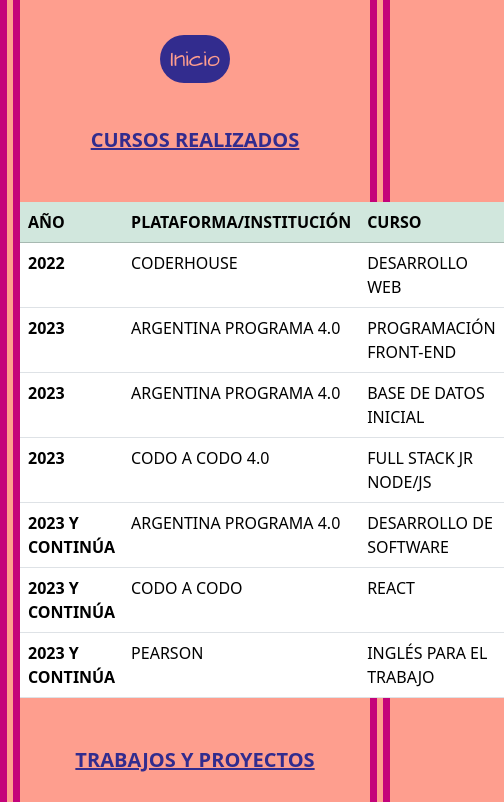
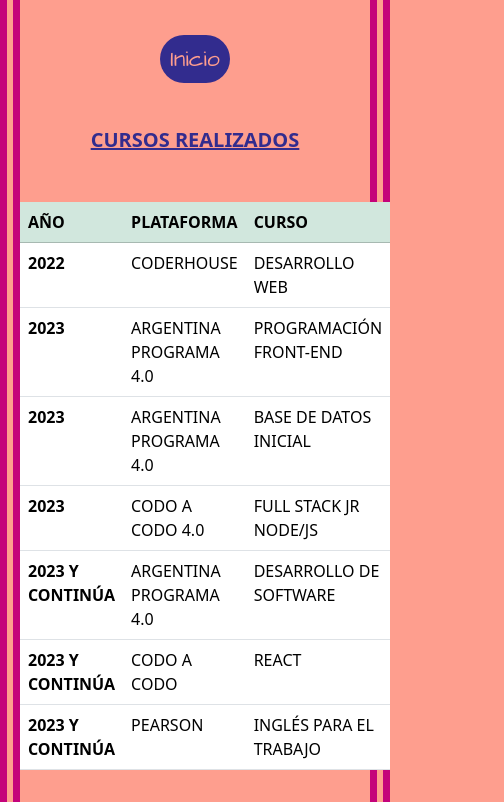
Before and after one commit to FaniCasco/REACT-TP1, a plain HTML site: page html/masdemi.html in a window 390 px wide. Shown: the part 227-1029 px from the top of the page, 504 px wide, since content can reach past the window. Drawn offline with nearby package versions, Linux system fonts and the light colour scheme; a web font is replaced by a local one.

Commit message:
Segundo comiteo tabla responsiva

```diff
--- a/css/masdemi.css
+++ b/css/masdemi.css
@@ -3,12 +3,10 @@
      justify-content: center;
  }
 
- .table-c {
-
-     margin: auto;
-     width: 70%;
-
- }
+.tabla {
+   margin: auto;
+    width: 50%;
+}
 
  .img-web {
 
@@ -58,3 +56,10 @@
      background: black;
 
  }
+
+ @media screen and (max-width: 330px){
+    .tabla {
+
+        width: 250px;
+    }
+ }
--- a/html/masdemi.html
+++ b/html/masdemi.html
@@ -34,11 +34,13 @@
 
     <main>
         <h5 class="text-center subrayado c-r">CURSOS REALIZADOS</h5>
-        <table class="table table-c">
+
+
+        <table class="table table-hover tabla">
             <thead>
                 <tr class="table-success">
                     <th scope="col">AÑO</th>
-                    <th scope="col">PLATAFORMA/INSTITUCIÓN</th>
+                    <th scope="col">PLATAFORMA</th>
                     <th scope="col">CURSO</th>
 
                 </tr>
@@ -91,6 +93,8 @@
                 </tr>
             </tbody>
         </table>
+
+
         <section class="text-center">
             <h5 class="text-center t-p subrayado">TRABAJOS Y PROYECTOS</h5>
             <a href="https://househerramientas.vercel.app/"><img src="../img/house.png" class="img-fluid img-web" alt="Sitio web de herramientas mecanicas"></a>
```
